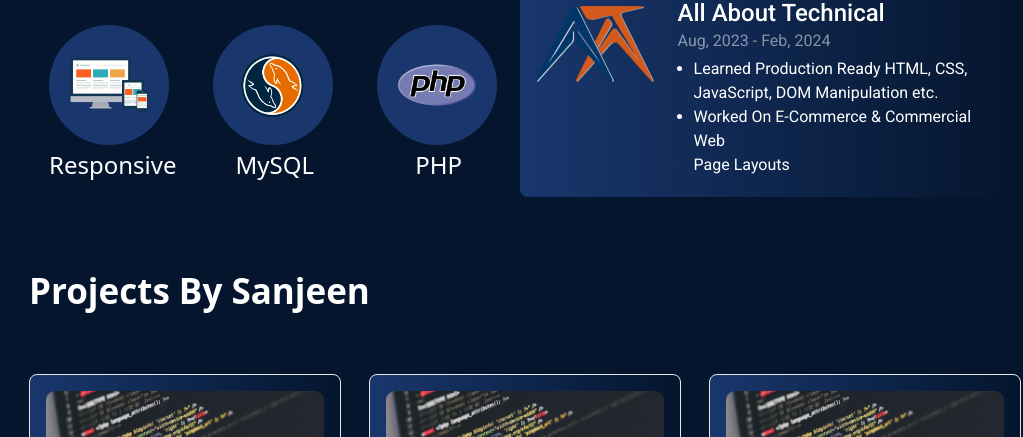
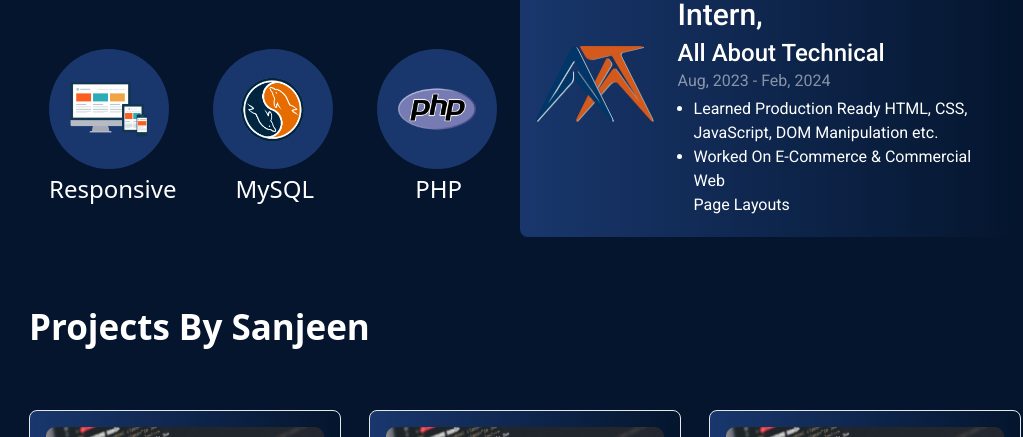
Before and after one commit to sanjeenchhaperwal/Sanjeen-s_PortFolio, a website: page index.html in a window 1280 px wide. Shown: the part 1869-2306 px from the top of the page, without its empty margins (115-1138 px from the left). Drawn offline with Linux system fonts and the light colour scheme.

Commit message:
experience

```diff
--- a/index.html
+++ b/index.html
@@ -182,7 +182,7 @@
 
                 <!-- Experience Details -->
 
-                <div class="flex flex-col h-fit  gap-5">
+                <div class="flex flex-col h-fit  gap-5 mt-10">
 
                     <div class="bg-gradient-to-r from-icon-color-bg ...s text-white flex items-center justify-between font-roboto p-4 rounded-lg">
 
```
